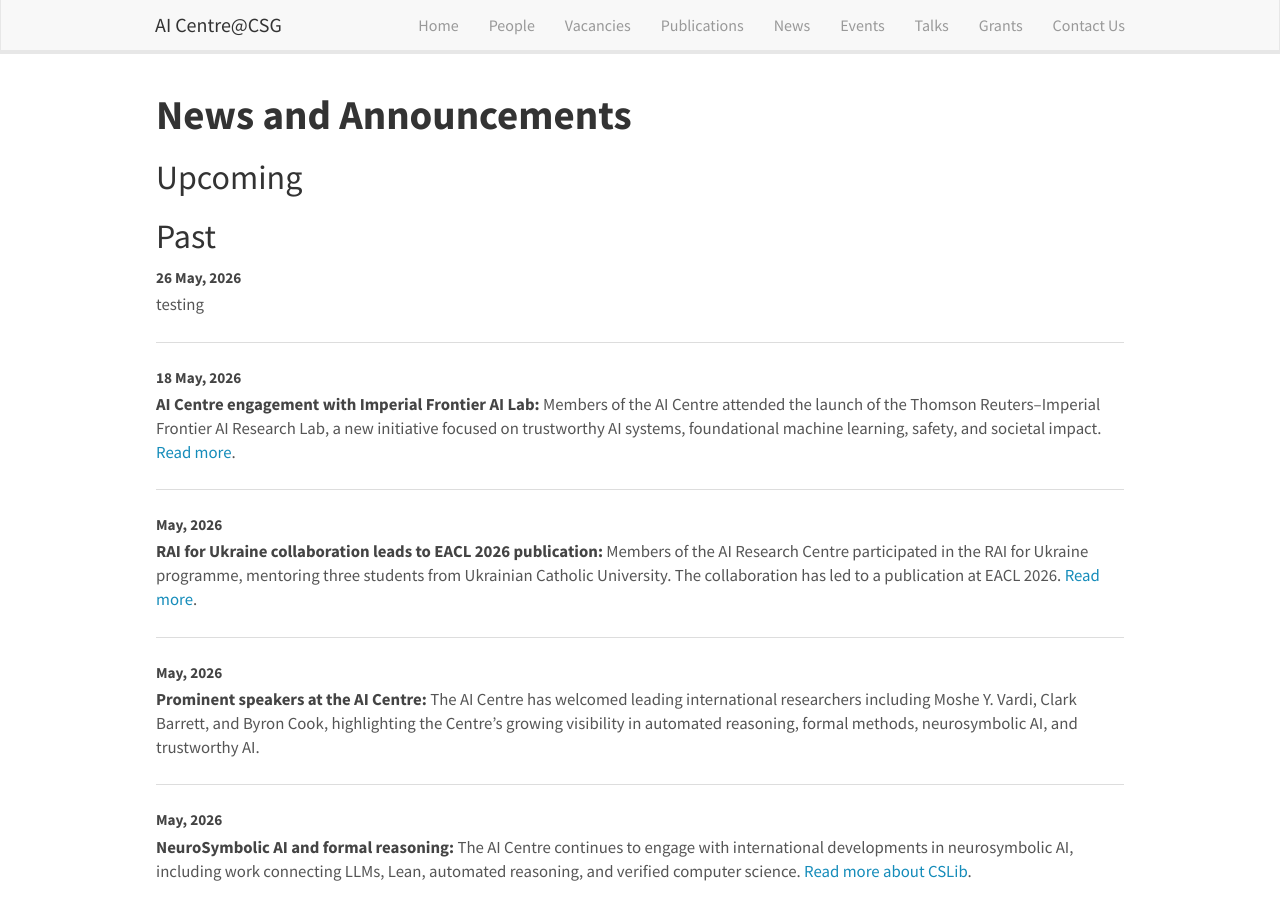
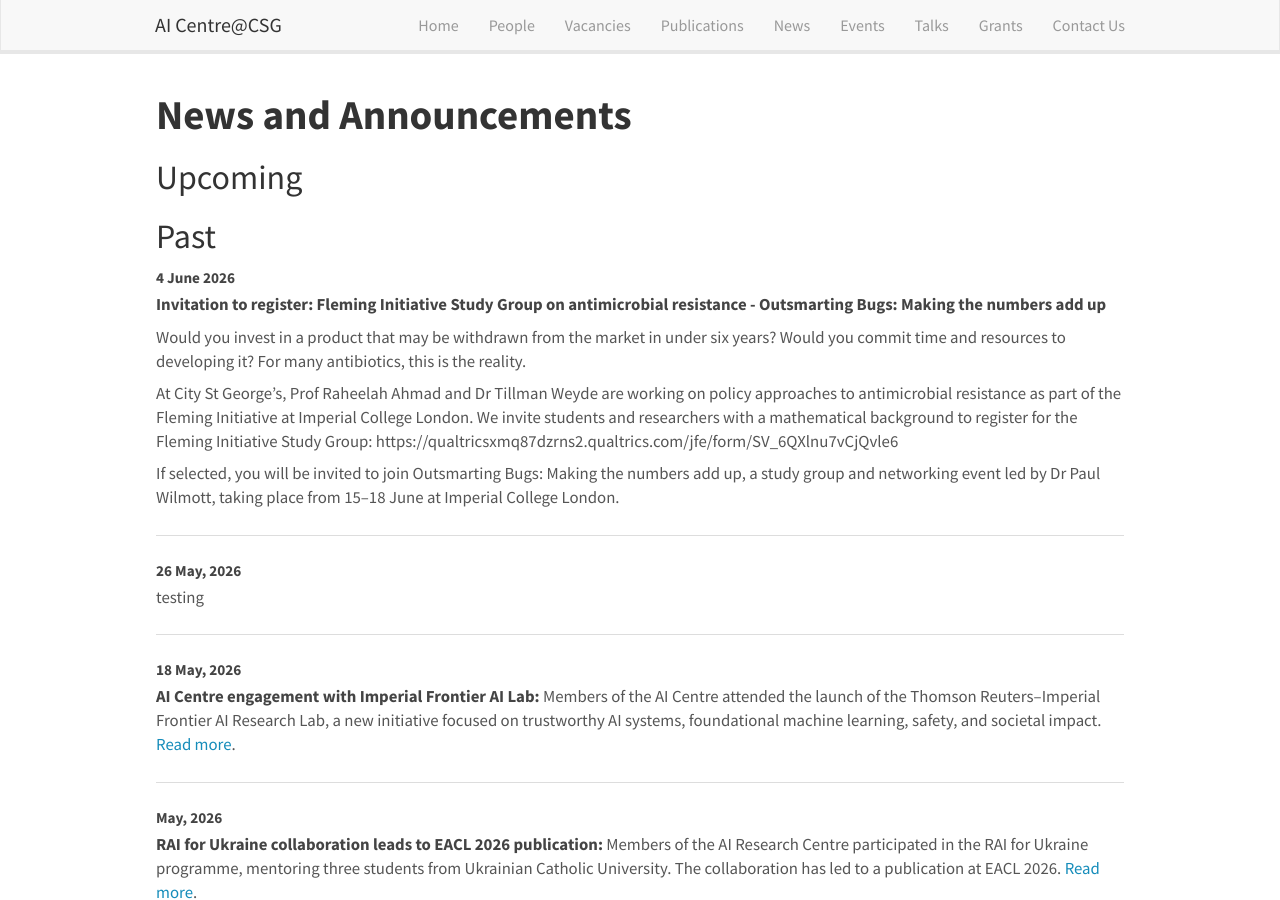
Before and after one commit to aicentre-csg/aicentre-csg.github.io, a Jekyll site: the page built from _pages/allnews.html, in a window 1280 px wide and 900 px high. Built offline with Jekyll 4.4.1, drawn with Linux system fonts in a browser that asks for light colours; nearby versions of some CDN libraries.

Commit message:
Admin update: add news entry

```diff
--- a/_data/news.yml
+++ b/_data/news.yml
@@ -90,3 +90,16 @@
     forward to exciting collaborations!
 - date: 26 May, 2026
   headline: testing
+- date: 4 June 2026
+  headline: >-
+    **Invitation to register: Fleming Initiative Study Group on antimicrobial resistance - Outsmarting Bugs: Making the numbers add up**
+
+    Would you invest in a product that may be withdrawn from the market in under six years? Would you commit time and resources to developing it? For
+    many antibiotics, this is the reality.
+
+    At City St George’s, Prof Raheelah Ahmad and Dr Tillman Weyde are working on policy approaches to antimicrobial resistance as part of the Fleming
+    Initiative at Imperial College London. We invite students and researchers with a mathematical background to register for the Fleming Initiative
+    Study Group: https://qualtricsxmq87dzrns2.qualtrics.com/jfe/form/SV_6QXlnu7vCjQvle6
+
+    If selected, you will be invited to join Outsmarting Bugs: Making the numbers add up, a study group and networking event led by Dr Paul Wilmott,
+    taking place from 15–18 June at Imperial College London.
```
